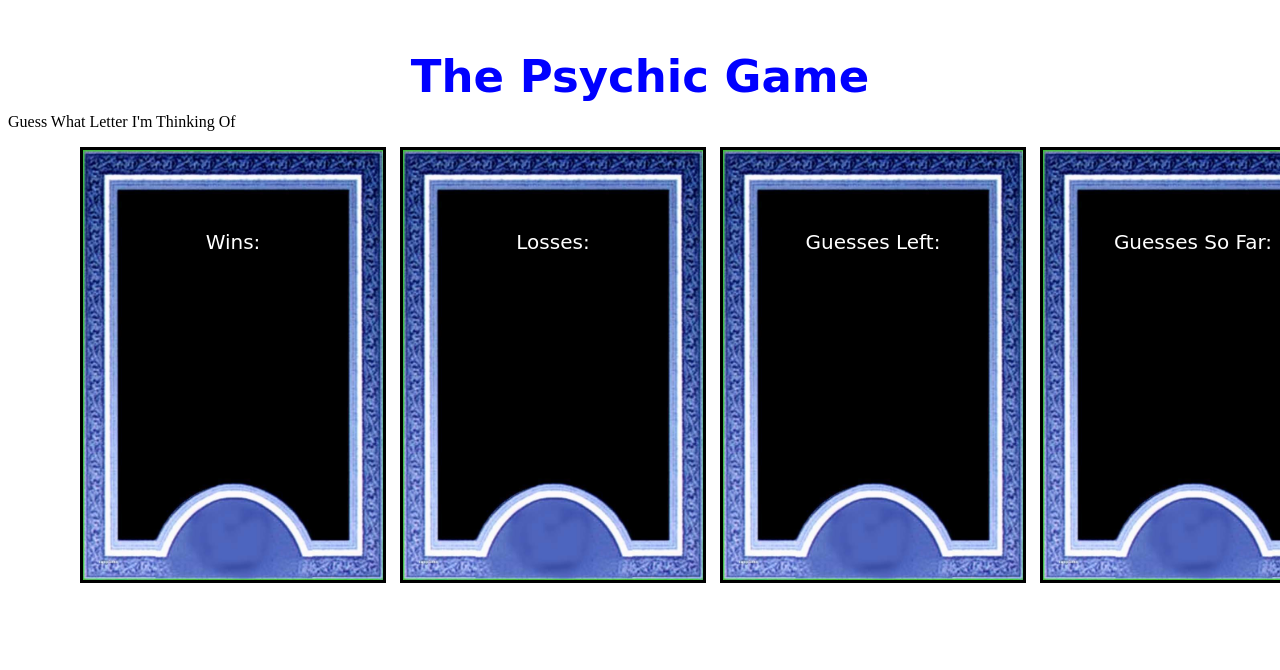
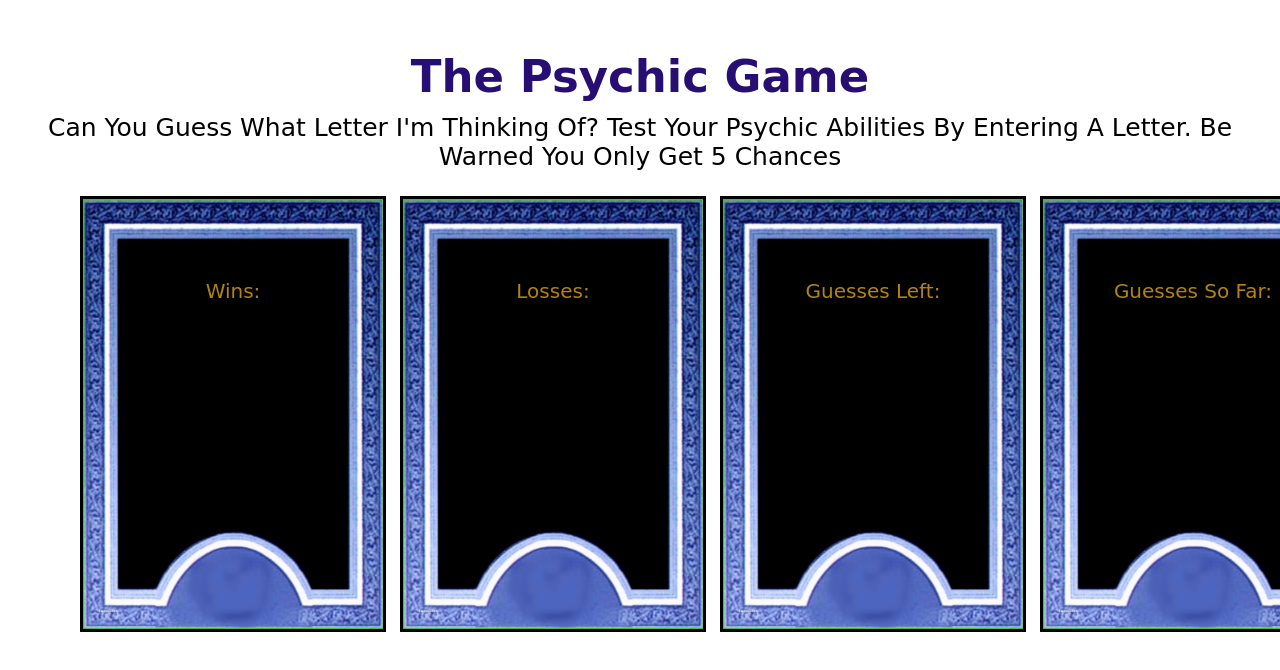
Before and after one commit to aaronnealy/psychic-game, a plain HTML site: page index.html in a window 1280 px wide. Shown: the top 670 px of the page. Drawn offline with Linux system fonts and the light colour scheme; a web font is replaced by a local one.

Commit message:
added instructions and more styling

```diff
--- a/assets/css/style.css
+++ b/assets/css/style.css
@@ -6,7 +6,7 @@ body{
 }
 
 .title h1{
-    color: blue;
+    color: rgb(39, 14, 114);
     position: relative;
     top: 20px;
     text-align: center;
@@ -22,7 +22,7 @@ body{
     background-image: url("../images/blank-tarot-card-template.jpg");
     background-repeat: no-repeat;
     background-size: cover;
-    color: white;
+    color: rgb(177, 132, 19);
     position: absolute;
     left:5rem
 }
@@ -42,7 +42,7 @@ body{
     background-image: url("../images/blank-tarot-card-template.jpg");
     background-repeat: no-repeat;
     background-size: cover;
-    color: white;
+    color: rgb(177, 132, 19);
     position: absolute;
     left:25rem
 }
@@ -62,7 +62,7 @@ body{
     background-image: url("../images/blank-tarot-card-template.jpg");
     background-repeat: no-repeat;
     background-size: cover;
-    color: white;
+    color: rgb(177, 132, 19);
     position: absolute;
     left:45rem
 }
@@ -82,7 +82,7 @@ body{
     background-image: url("../images/blank-tarot-card-template.jpg");
     background-repeat: no-repeat;
     background-size: cover;
-    color: white;
+    color: rgb(177, 132, 19);
     position: absolute;
     left:65rem
 }
@@ -93,3 +93,9 @@ body{
     font-size: 20px;
     font-family: 'Aladin', cursive;
 }
+
+.instructions{
+    font-family: 'Aladin', cursive;
+    font-size: 25px;
+    text-align: center;
+}
--- a/index.html
+++ b/index.html
@@ -14,7 +14,10 @@
     <div class="title">
         <h1>The Psychic Game</h1>
     </div>
-        <p> Guess What Letter I'm Thinking Of</p>
+
+        <div class=instructions>
+            <p> Can You Guess What Letter I'm Thinking Of? Test Your Psychic Abilities By Entering A Letter. Be Warned You Only Get 5 Chances</p>
+        </div>
 
         <div class=box1>
             <p id="wins">Wins:</p>
```
